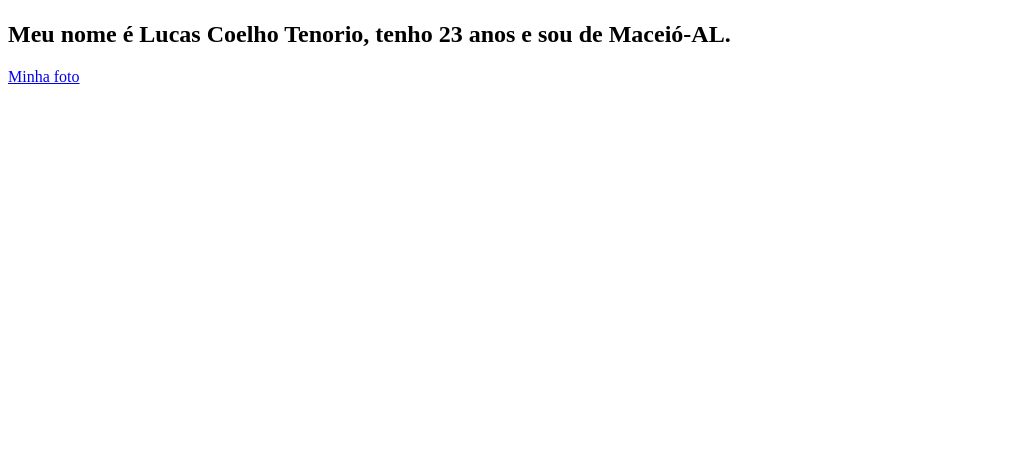
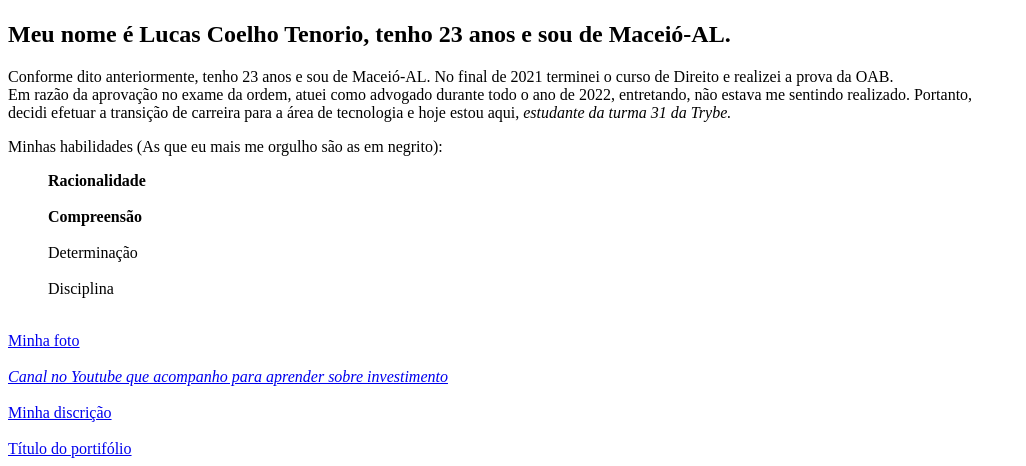
Before and after one commit to lucasctenorio/lucasctenorio.github.io, a plain HTML site: page index.html in a window 1280 px wide. Shown: the part 416-882 px from the top of the page, without its empty margins (0-1026 px from the left). Before the commit the page ends 800 px from the top, so only its background shows below. Drawn offline with Linux system fonts and the light colour scheme.

Commit message:
Complemento da parte-01 do portifólio

```diff
--- a/index.html
+++ b/index.html
@@ -7,10 +7,34 @@
     <title>Lucas Coelho Tenorio</title>
 </head>
 <body>
-    <h1>Portifólio do Lucas Coelho Tenorio</h1>
+    <h1 id="título"><strong>Portifólio do Lucas Coelho Tenorio</strong></h1>
+
     <div><img src="WhatsApp Image 2023-02-10 at 14.07.06.jpeg" alt="Foto do Lucas com sua sobrinha e cachorrinha" width="150px" id="foto"></div>
+
     <h2> Meu nome é <strong>Lucas Coelho Tenorio</strong>, tenho 23 anos e sou de Maceió-AL.</h2>
-    <p></p>
-    <a href="#foto">Minha foto</a>
+
+    <p id="discrição">Conforme dito anteriormente, tenho 23 anos e sou de Maceió-AL. No final de 2021 terminei o curso de Direito e realizei a prova da OAB. <br>
+    Em razão da aprovação no exame da ordem, atuei como advogado durante todo o ano de 2022, entretando, não estava me sentindo realizado. Portanto, <br>
+    decidi efetuar a transição de carreira para a área de tecnologia e hoje estou aqui, <em> estudante da turma 31 da Trybe.</em> </p>
+
+    <div>
+        Minhas habilidades (As que eu mais me orgulho são as em negrito):
+        <ul>
+            <strong>Racionalidade</strong> <br> <br>
+            <strong>Compreensão</strong> <br> <br>
+            Determinação <br> <br>
+            Disciplina <br> <br>
+        </ul>
+    </div>
+
+    <a href="#foto">Minha foto</a> <br> <br>
+
+    <a href="https://www.youtube.com/@acoesgarantem" target="_blank"> <em> Canal no Youtube que acompanho para aprender sobre investimento</em></a> <br> <br>
+
+    <a href="#discrição">Minha discrição</a> <br> <br>
+
+    <a href="#título">Título do portifólio</a>
+
+
 </body>
 </html>
```
